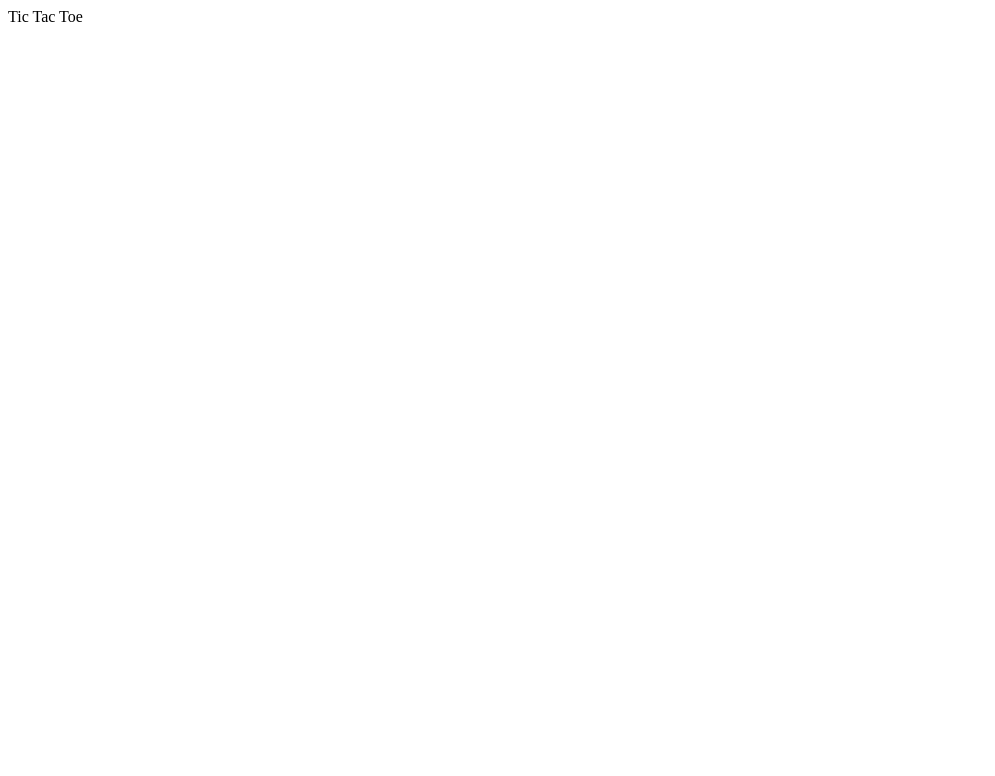
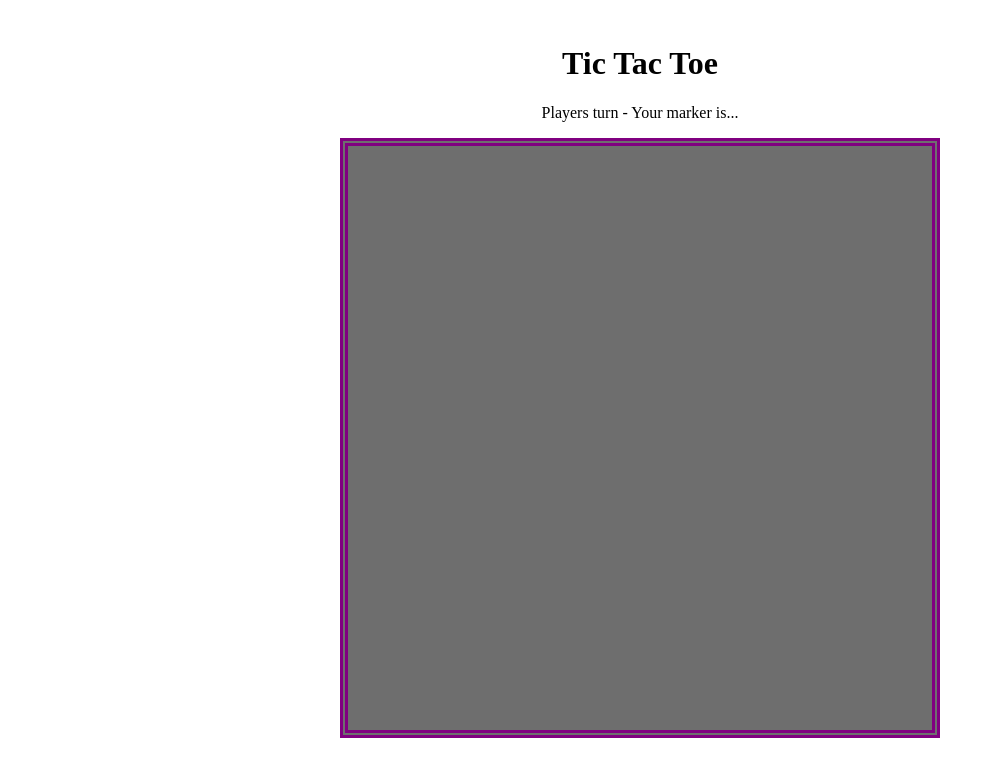
Before and after one commit to Isaacans/TOP_TicTacToe_Project, a plain HTML site: page index.html in a window 1280 px wide. Shown: the whole page, without its empty margins (0-995 px from the left). Drawn offline with Linux system fonts and the light colour scheme.

Commit message:
Add html and CSS for page rendering
To facilitate game rendering and input taking

```diff
--- a/index.html
+++ b/index.html
@@ -7,7 +7,13 @@
     <link rel="stylesheet" href="style.css">
 </head>
 <body>
-    Tic Tac Toe
+
+    <div class="container">
+        <h1>Tic Tac Toe</h1>
+        <span> Players turn - Your marker is...</span>
+        <div class="game_board">
+        </div>
+    </div>
 
 
     <script src="scripts/main.js"></script>
--- a/scripts/main.js
+++ b/scripts/main.js
@@ -223,8 +223,11 @@ function checkForWinner() {
 
 /*
 Do
-- Add interactionController/inputController
+- Update DisplayController to show board on page
+- Update DisplayController to show player's name and marker on page
+- Add interactionController/inputController to take player's move
 - Write full pseudocode on the game below in comments to show what pre-code design could look like
+    - Add html and CSS for game rendering
     - Add renderer/displayController
     - Refactor GameController
     - Consider array of cells (benefits: to return player name or player marker from the cell when requested)
--- a/style.css
+++ b/style.css
@@ -0,0 +1,29 @@
+* {
+    box-sizing: border-box;
+}
+
+.container {
+    text-align: center;
+    padding: 1em;
+}
+
+.game_board {
+    aspect-ratio : 1 / 1;
+    max-height: 75vh;
+    margin: 1em auto;
+    background-color: rgb(110, 110, 110);
+    display: grid;
+    grid-template-columns: repeat(3, 1fr);
+    grid-template-rows: repeat(3, 1fr);
+    gap: 3px;
+    border: double purple 0.5em;
+}
+
+.cell {
+    display: flex;
+    justify-content: center;
+    align-items: center;
+    font-size: 10em;
+    font-weight: bold;
+    background-color: rgb(245, 245, 220);
+}
```
